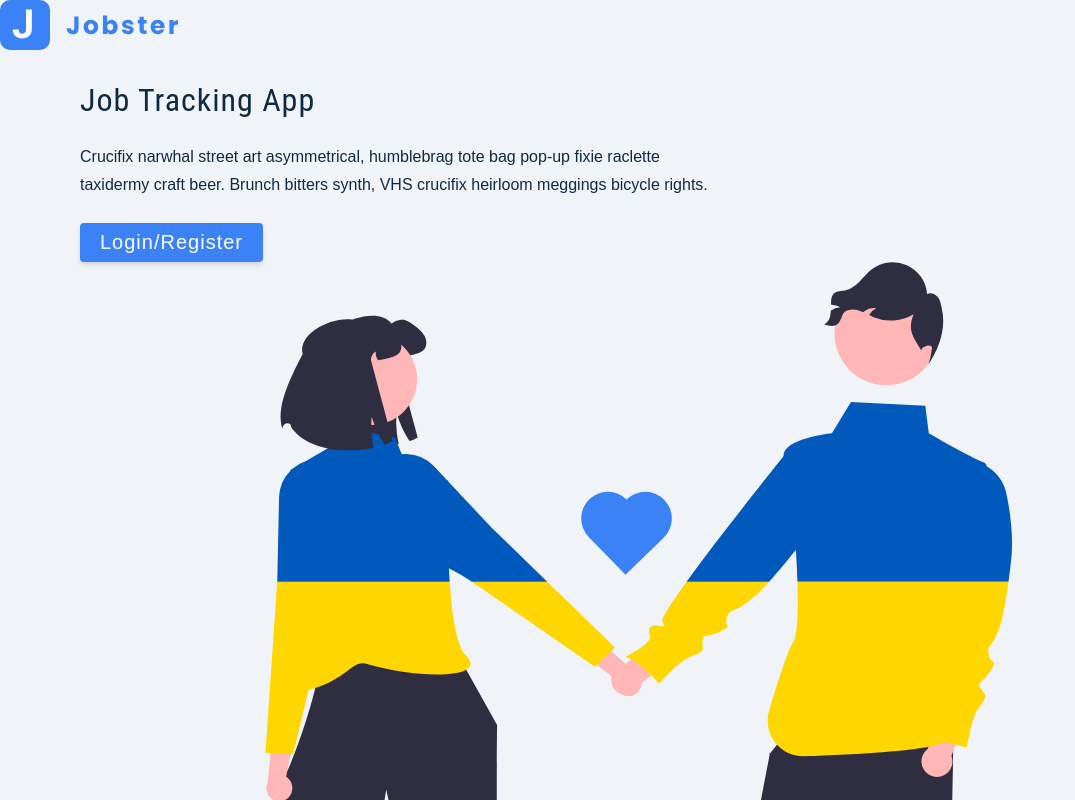
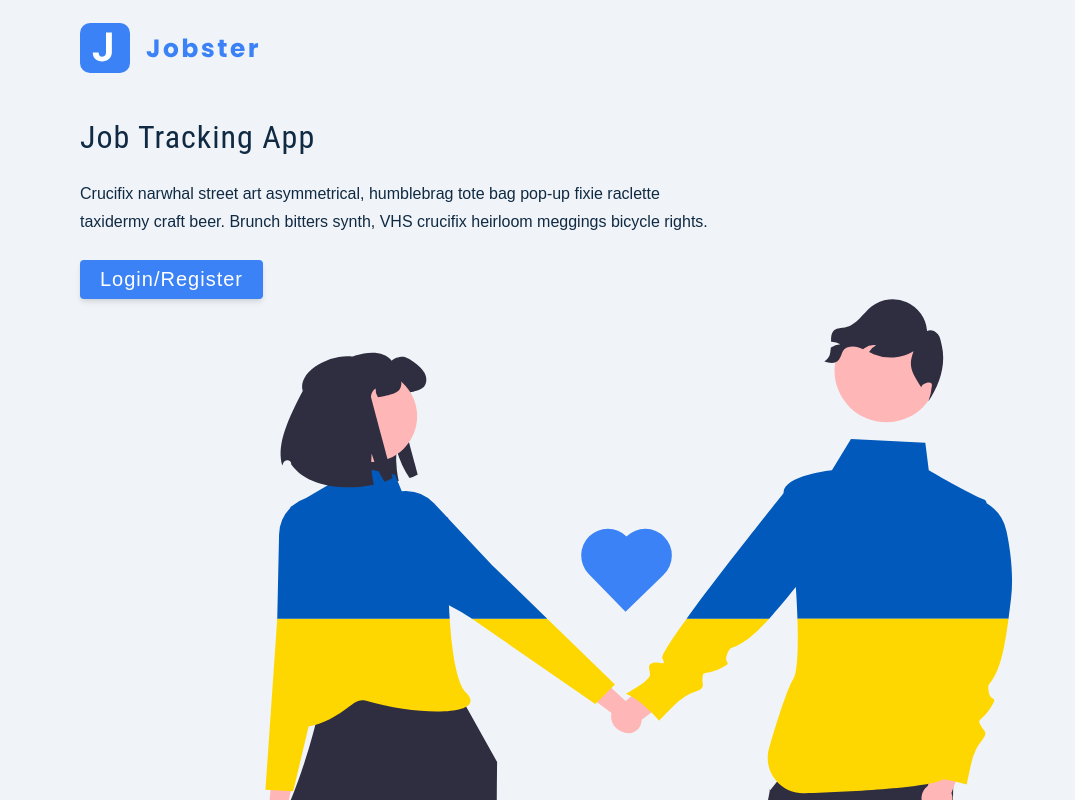
Before and after one commit to zainabturkmen/Jobster, a React (Vite) app: page / in a window 1280 px wide. Shown: the top 800 px of the page, without its empty margins (0-1075 px from the left). Built offline with nearby package versions, Linux system fonts and the light colour scheme.

Commit message:
Landing page

```diff
--- a/src/pages/Landing.jsx
+++ b/src/pages/Landing.jsx
@@ -5,7 +5,7 @@ import styled from "styled-components";
 
 const Landing = () => {
   return (
-    <wrapper>
+    <Wrapper>
       <nav>
         <img src={logo} alt="Jobster Logo" className="logo" />
       </nav>
@@ -24,15 +24,18 @@ const Landing = () => {
         <button className="btn btn-hero">login/Register</button>
         <img src={main} alt="job hunt" className="img main-img" />
       </div>
-    </wrapper>
+    </Wrapper>
   );
 };
 
-const wrapper = styled.main`
+const Wrapper = styled.main`
   nav {
     width: var(--fluid-width);
     max-width: var(--max-width);
     margin: 0 auto;
+    height: var(--nav-height);
+    display: flex;
+    align-items: center;
   }
 `;
 
```
